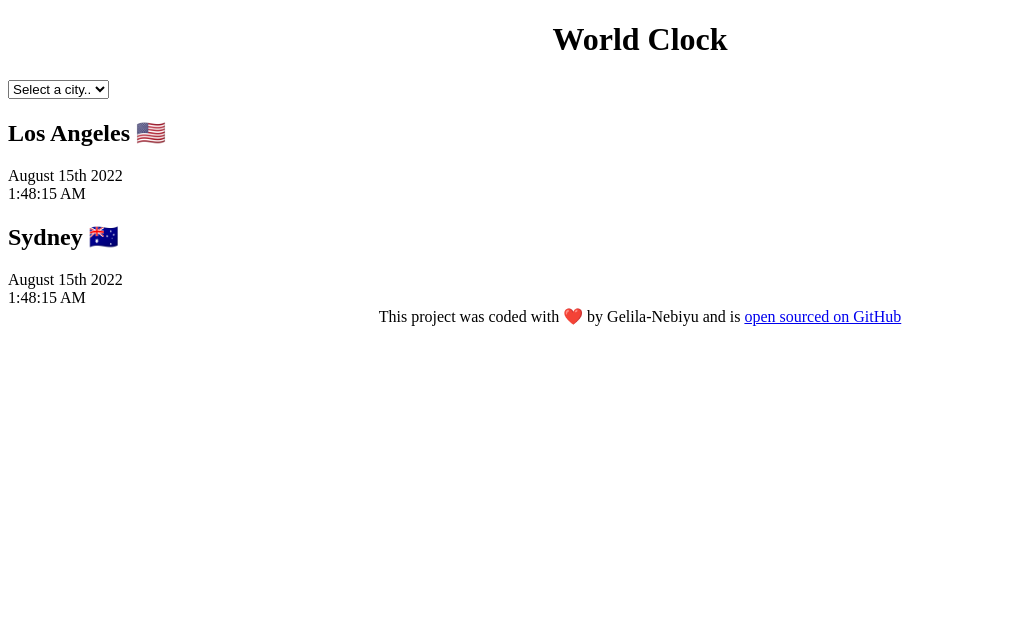
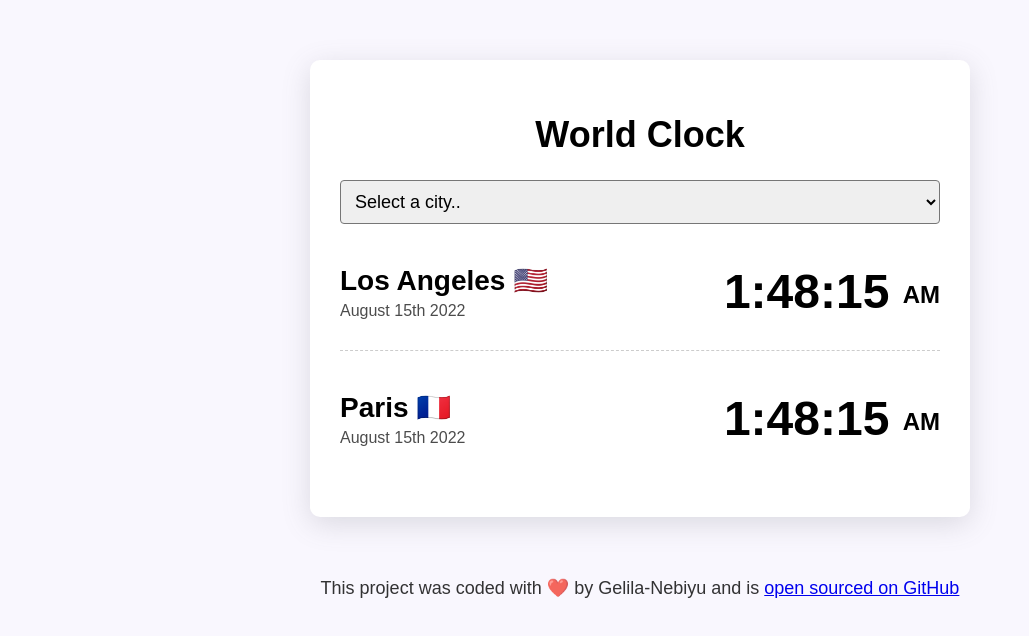
Before and after one commit to Gelila-Nebiyu/World-Clock, a plain HTML site: page index.html in a window 1280 px wide. Shown: the whole page, without its empty margins (0-1029 px from the left). Drawn offline with Linux system fonts and the light colour scheme.

Commit message:
Modified the css and html
added class

```diff
--- a/css/style.css
+++ b/css/style.css
@@ -1,7 +1,65 @@
+body {
+  background-color: #f9f7fe;
+  font-family: sans-serif;
+}
+
 h1 {
   text-align: center;
+  font-family: sans-serif;
+  font-size: 36px;
+}
+
+h2 {
+  margin: 0 0 5px;
+  font-size: 28px;
+}
+
+select {
+  display: block;
+  width: 100%;
+  font-size: 18px;
+  border-radius: 4px;
+  padding: 10px;
+}
+
+.container {
+  max-width: 600px;
+  margin: 60px auto;
+  background: white;
+  padding: 30px;
+  box-shadow: rgba(100, 100, 111, 0.2) 0px 7px 29px 0px;
+  border-radius: 10px;
+}
+
+.city {
+  display: flex;
+  margin: 10px 0;
+  justify-content: space-between;
+  padding: 30px 0;
+  border-bottom: 1px dashed rgba(0, 0, 0, 0.2);
+}
+
+.city:last-child {
+  border: none;
+}
+
+.date {
+  opacity: 0.7;
+}
+
+.time {
+  font-size: 48px;
+  font-weight: bold;
+}
+
+.time small {
+  font-size: 24px;
+  vertical-align: middle;
+  line-height: 48px;
 }
 
 footer {
   text-align: center;
+  font-size: 18px;
+  color: rgba(0, 0, 0, 0.8);
 }
--- a/index.html
+++ b/index.html
@@ -19,14 +19,18 @@
       </select>
 
       <div class="city">
-        <h2>Los Angeles 🇺🇸</h2>
-        <div class="date">August 15th 2022</div>
-        <div class="time">1:48:15 AM</div>
+        <div>
+          <h2>Los Angeles 🇺🇸</h2>
+          <div class="date">August 15th 2022</div>
+        </div>
+        <div class="time">1:48:15 <small> AM </small></div>
       </div>
       <div class="city">
-        <h2>Sydney 🇦🇺</h2>
-        <div class="date">August 15th 2022</div>
-        <div class="time">1:48:15 AM</div>
+        <div>
+          <h2>Paris 🇫🇷</h2>
+          <div class="date">August 15th 2022</div>
+        </div>
+        <div class="time">1:48:15 <small> AM </small></div>
       </div>
     </div>
     <footer>
```
